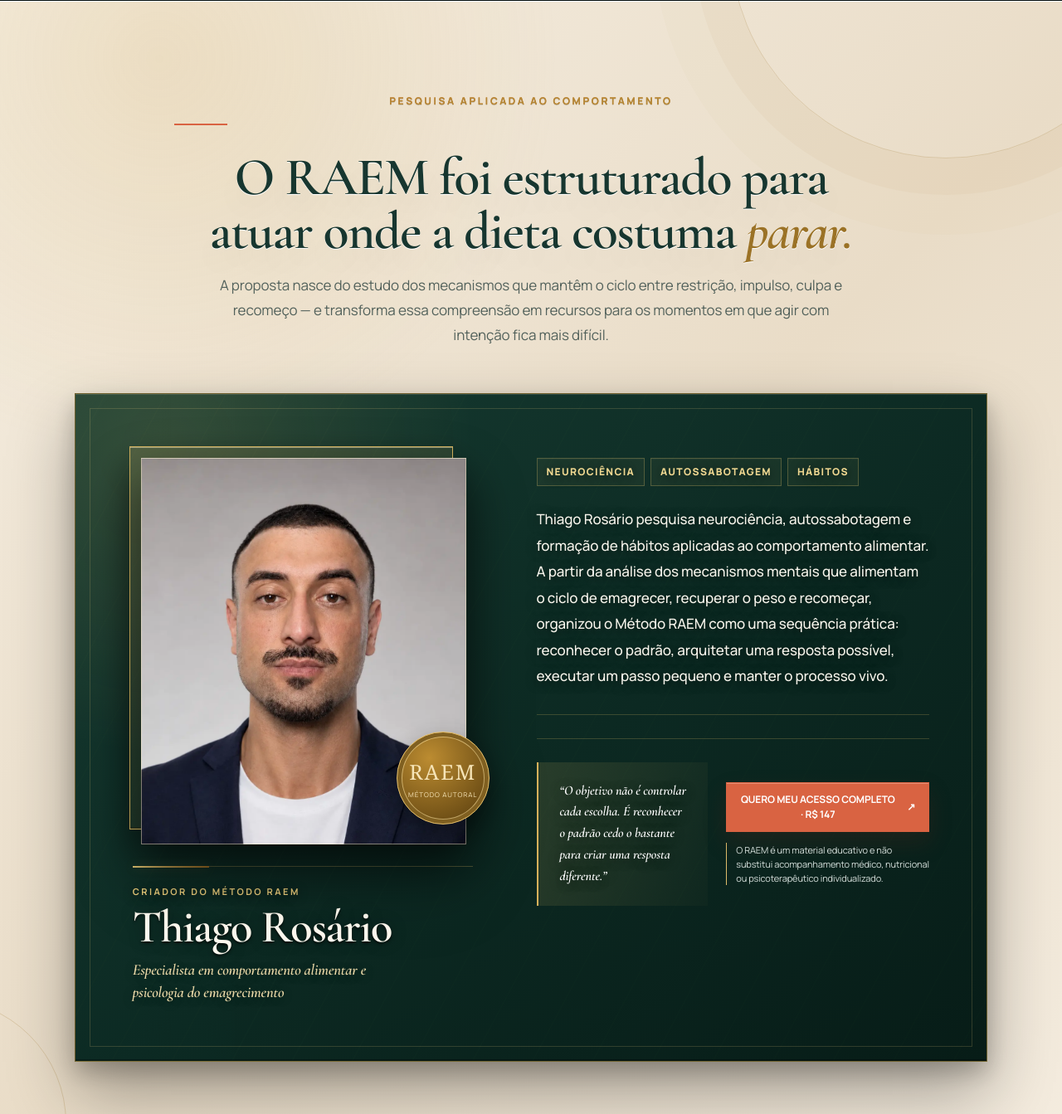
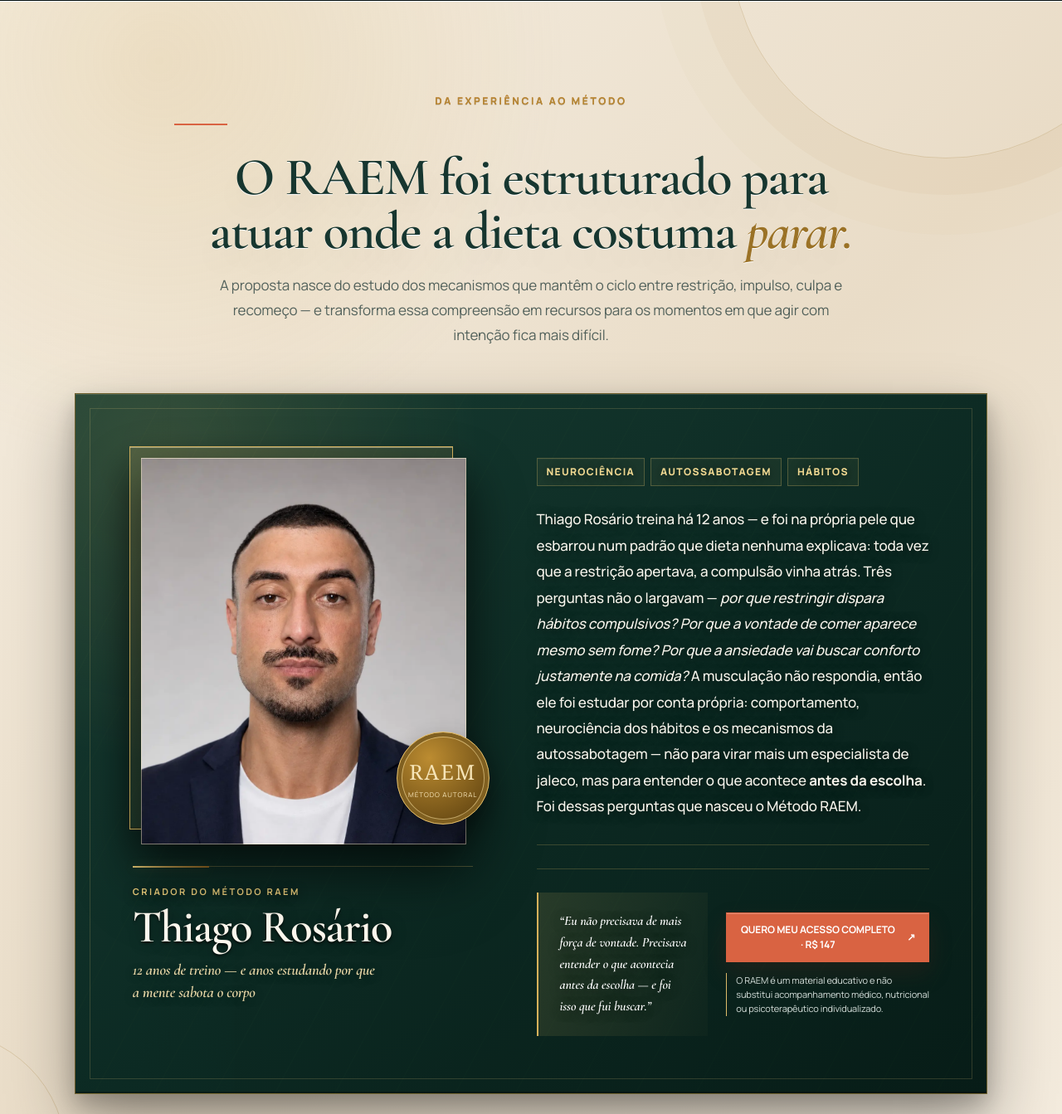
Before and after one commit to Tiihrosario/p-gina-ebook, a website: page index.html in a window 1280 px wide. Shown: the part 4780-6123 px from the top of the page at 83% size. Drawn offline with nearby package versions, Linux system fonts and the light colour scheme.

Commit message:
Add files via upload

```diff
--- a/index.html
+++ b/index.html
@@ -464,7 +464,7 @@
       </section>
       <section class="author-section light-section" id="responsavel">
         <div class="author-section-heading">
-          <p class="eyebrow">Pesquisa aplicada ao comportamento</p>
+          <p class="eyebrow">Da experiência ao método</p>
           <h2>O RAEM foi estruturado para atuar onde a dieta costuma <em>parar.</em></h2>
           <p>
             A proposta nasce do estudo dos mecanismos que mantêm o ciclo entre
@@ -477,7 +477,7 @@
             <div class="author-identity">
               <p class="author-kicker">Criador do Método RAEM</p>
               <h2>Thiago Rosário</h2>
-              <p class="author-role">Especialista em comportamento alimentar e psicologia do emagrecimento</p>
+              <p class="author-role">12 anos de treino — e anos estudando por que a mente sabota o corpo</p>
             </div>
             <div class="author-photo-wrap">
               <img
@@ -500,10 +500,10 @@
               <span>Autossabotagem</span>
               <span>Hábitos</span>
             </div>
-            <p class="author-bio">Thiago Rosário pesquisa neurociência, autossabotagem e formação de hábitos aplicadas ao comportamento alimentar. A partir da análise dos mecanismos mentais que alimentam o ciclo de emagrecer, recuperar o peso e recomeçar, organizou o Método RAEM como uma sequência prática: reconhecer o padrão, arquitetar uma resposta possível, executar um passo pequeno e manter o processo vivo.</p>
+            <p class="author-bio">Thiago Rosário treina há 12 anos — e foi na própria pele que esbarrou num padrão que dieta nenhuma explicava: toda vez que a restrição apertava, a compulsão vinha atrás. Três perguntas não o largavam — <em>por que restringir dispara hábitos compulsivos? Por que a vontade de comer aparece mesmo sem fome? Por que a ansiedade vai buscar conforto justamente na comida?</em> A musculação não respondia, então ele foi estudar por conta própria: comportamento, neurociência dos hábitos e os mecanismos da autossabotagem — não para virar mais um especialista de jaleco, mas para entender o que acontece <strong>antes da escolha</strong>. Foi dessas perguntas que nasceu o Método RAEM.</p>
             <div class="author-closing">
               <blockquote class="author-quote">
-                “O objetivo não é controlar cada escolha. É reconhecer o padrão cedo o bastante para criar uma resposta diferente.”
+                “Eu não precisava de mais força de vontade. Precisava entender o que acontecia antes da escolha — e foi isso que fui buscar.”
               </blockquote>
               <div class="author-action">
                 <a class="author-cta" data-cta="autoridade" href="https://pay.kiwify.com.br/CHq8PTh">
```
